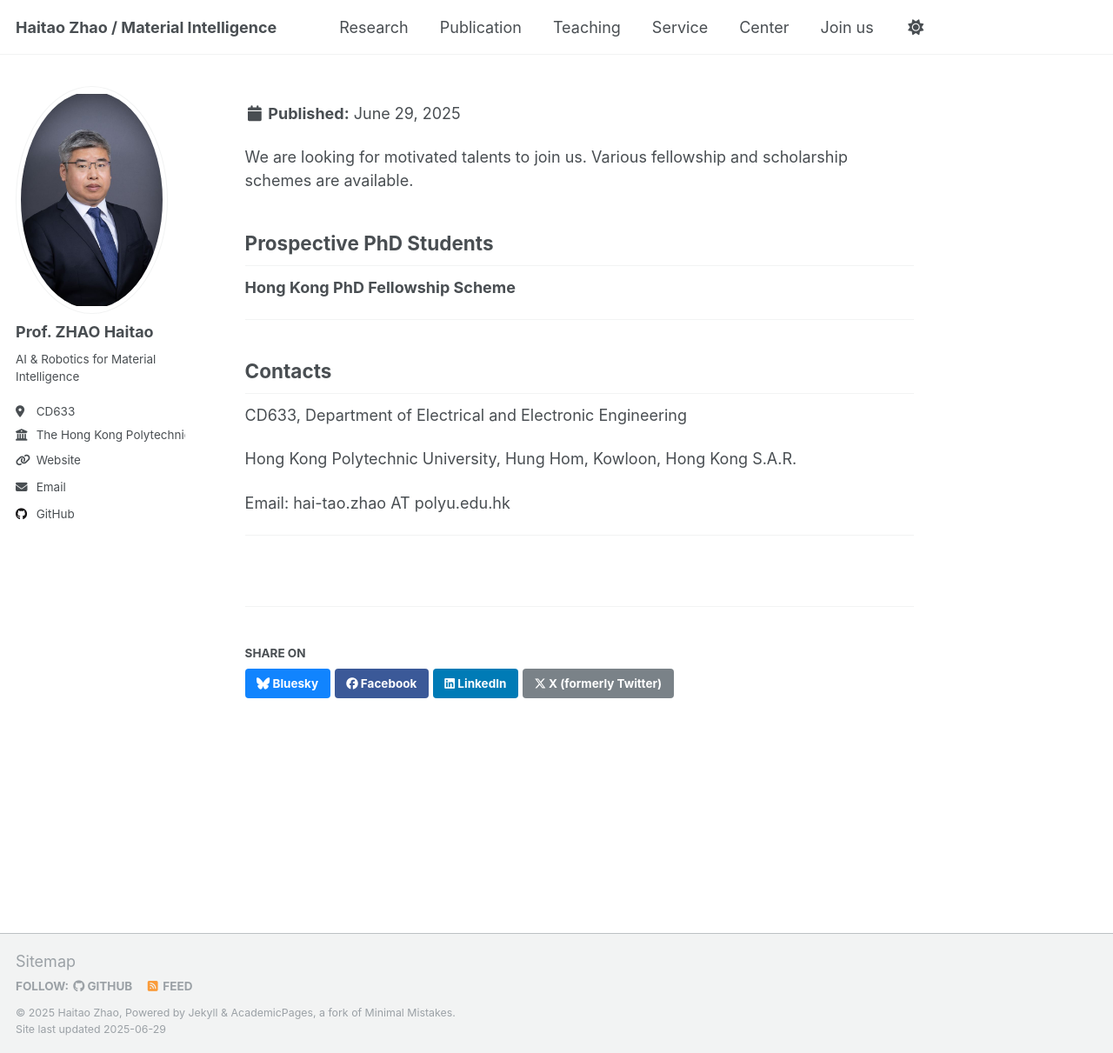
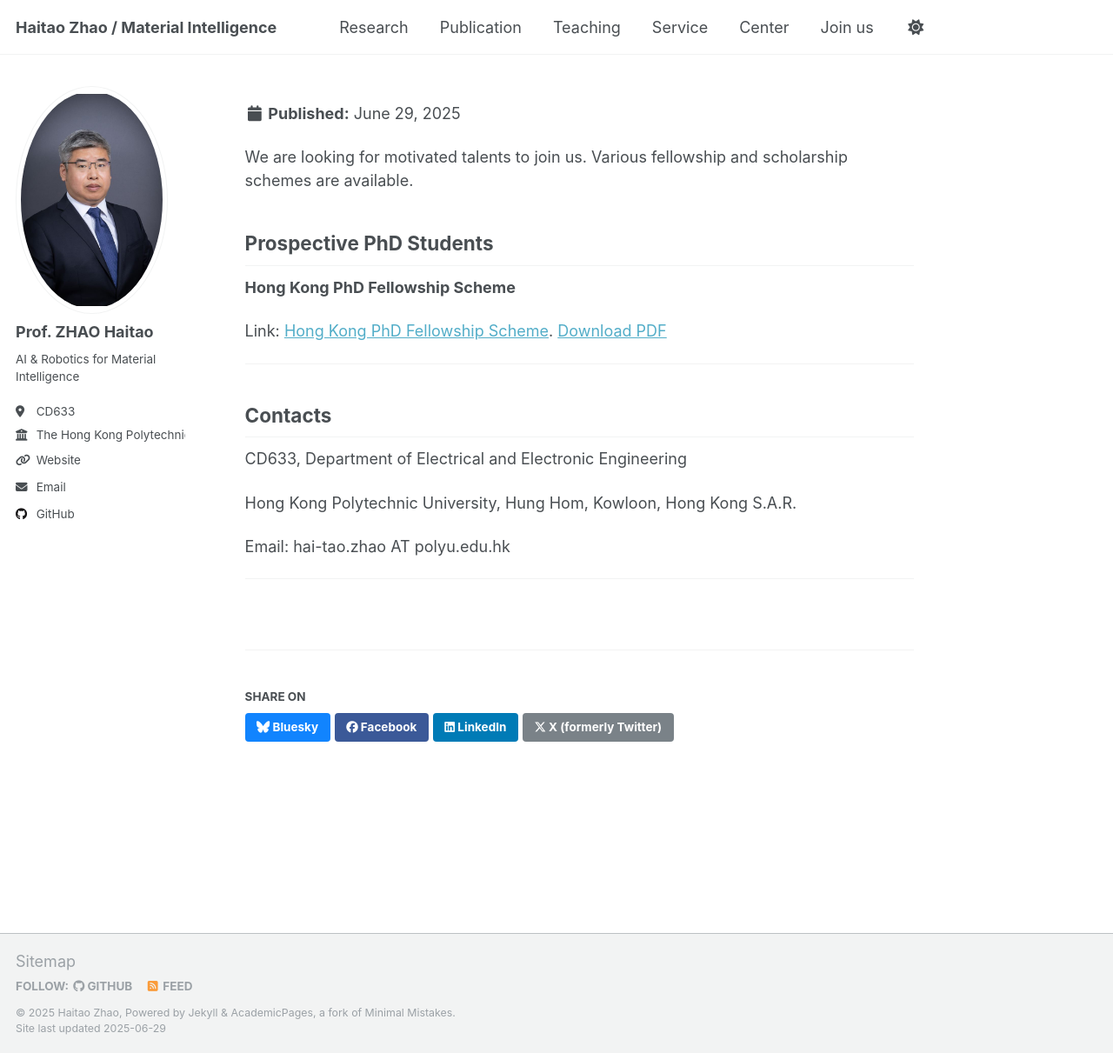
Before and after one commit to HaitaoZhao-PolyU/HaitaoZhao-PolyU.github.io, a Jekyll site: the page built from _join-us1/join-us.md, in a window 1280 px wide and 1211 px high. Shown: the whole window at 87% size. Built offline with Jekyll 4.4.1, drawn with Linux system fonts in a browser that asks for light colours.

Commit message:
Update join-us.md

```diff
--- a/_join-us1/join-us.md
+++ b/_join-us1/join-us.md
@@ -9,6 +9,9 @@ We are looking for motivated talents to join us. Various fellowship and scholars
 
 **Hong Kong PhD Fellowship Scheme**
 
+
+
+Link: [Hong Kong PhD Fellowship Scheme](https://cerg1.ugc.edu.hk/hkpfs/index.html). [Download PDF](/files/s44160-023-00250-5 (2).pdf)
 
 
 
```
